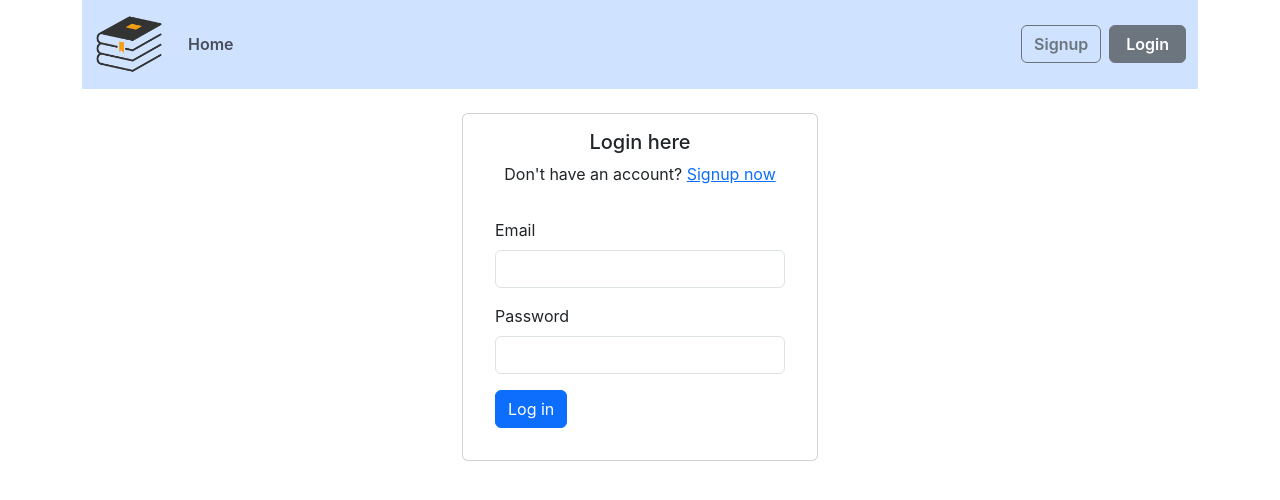
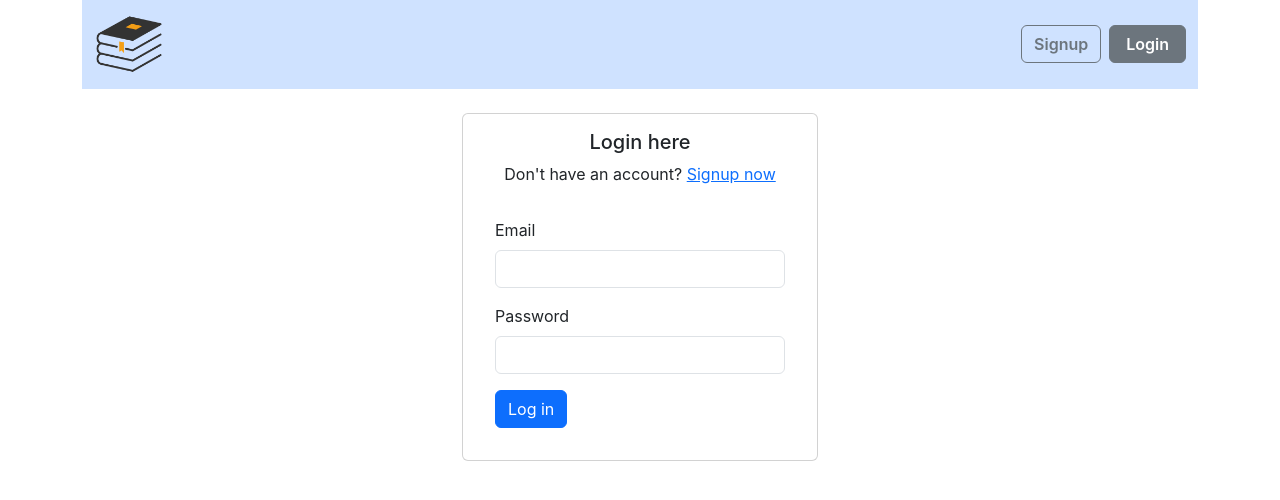
Before and after one commit to SoummoSinghoRoy/book-store-manage-app, a React (Create React App) app in the folder client/: page /login in a window 1280 px wide. Shown: the top 500 px of the page. Built offline with nearby package versions, Linux system fonts and the light colour scheme.

Commit message:
root route redirection done

```diff
--- a/client/src/components/App.js
+++ b/client/src/components/App.js
@@ -1,5 +1,5 @@
 import './App.css';
-import { BrowserRouter, Route, Routes } from 'react-router-dom';
+import { BrowserRouter, Route, Routes, Navigate } from 'react-router-dom';
 
 import SignUp from '../pages/auth/SignUp';
 import LogIn from '../pages/auth/LogIn';
@@ -16,6 +16,7 @@ function App() {
       <BrowserRouter>
         <Navbar/>
         <Routes>
+          <Route path='/' element={ <Navigate to='/login'/> }/>
           <Route path='/signup' element={
             <UnProtectedRoute>
               <SignUp/>
--- a/client/src/components/partials/Navbar.jsx
+++ b/client/src/components/partials/Navbar.jsx
@@ -25,9 +25,6 @@ const Navbar = () => {
               </NavLink>
               <div className="collapse navbar-collapse" id="navbarNavAltMarkup">
                 <ul className="navbar-nav me-auto">
-                  <li className='nav-item'>
-                    <NavLink className="nav-link" aria-current="page" to="/">Home</NavLink>
-                  </li>
                   {
                     isAuthenticated &&
                     <React.Fragment>
```
